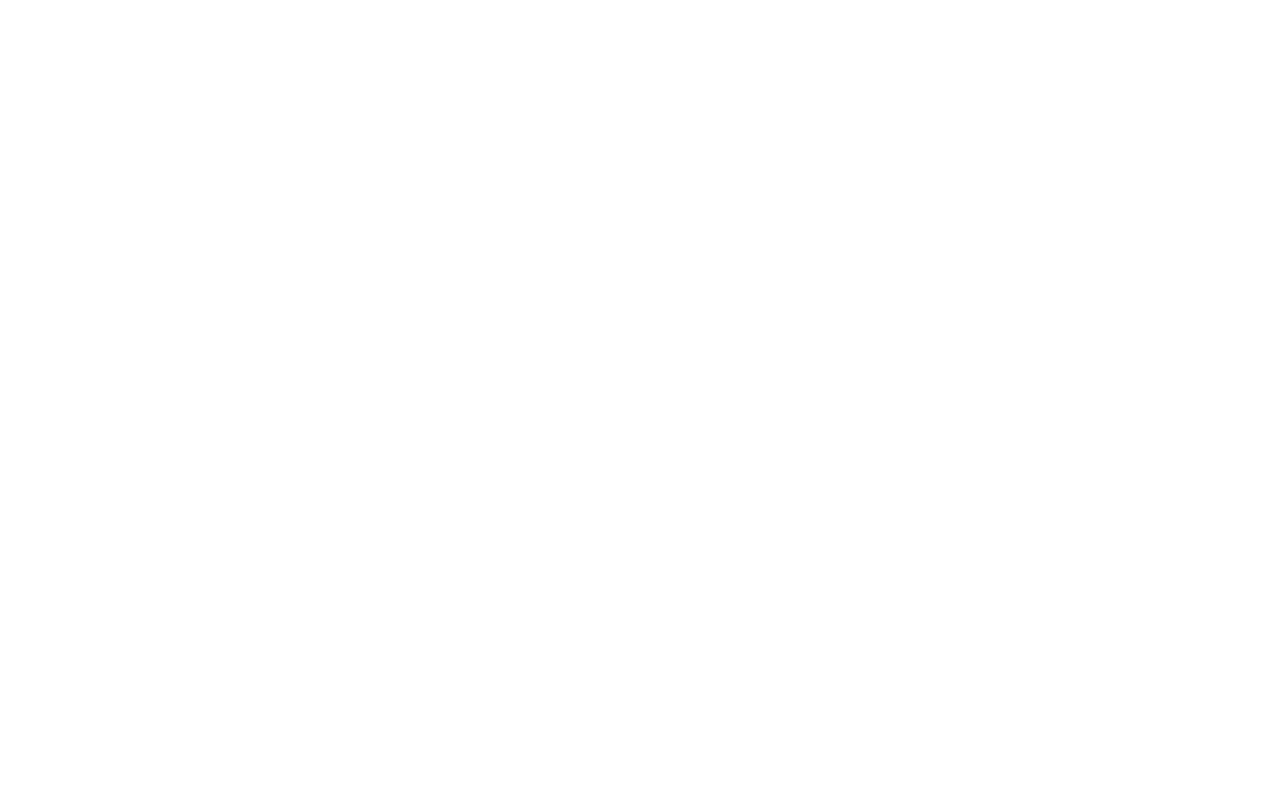
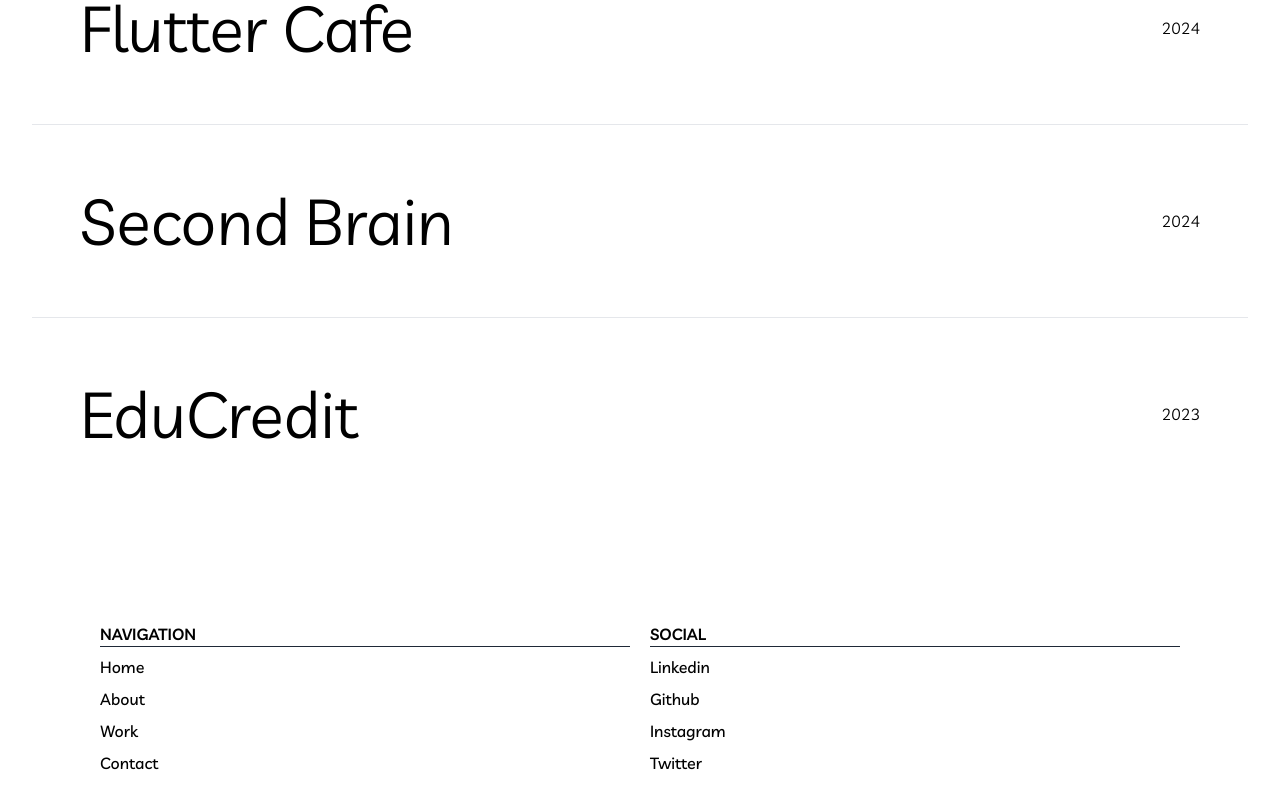
Before and after one commit to wanhasibala/portfolio-v2, a Next.js app: page /project in a window 1280 px wide. Before the commit this address had no page. Shown: the part 800-1600 px from the top of the page. Before the commit the page ends 800 px from the top, so only its background shows below. Built offline with nearby package versions, Linux system fonts and the light colour scheme.

Commit message:
project page

```diff
--- a/src/app/(home)/Hero.tsx
+++ b/src/app/(home)/Hero.tsx
@@ -62,7 +62,7 @@ const Hero = () => {
       <div className=" mt-[160px] z-2  h-[60vh] flex flex-col justify-between w-full ">
         {/* Hero text */}
         <div className="flex flex-col dark:bg-[#171717] dark:bg-opacity-30 bg-[#f8f8f8] bg-opacity-30 p-2.5 rounded-[20px] backdrop-blur-xl">
-            <h1 className="text-title font-bold md:max-w-[600px] lg:max-w-[800px] ">Hi, Im Wan Hasib</h1>
+            <h1 className="text-title font-bold lg:max-w-[800px] ">Hi, Im Wan Hasib</h1>
             <p className="text-xl lg: max-w-[650px]">Creative web designer & tech enthusiast</p>
         </div>
             <p className="text-xl mt-10 z-10 md:max-w-[600px]">Empowering online entrepreneurs to craft standout products with innovative design and strategic development. Let's create something remarkable together.</p>
--- a/src/app/(home)/Projects.tsx
+++ b/src/app/(home)/Projects.tsx
@@ -37,11 +37,7 @@ const projects = [
 export const Projects = () => {
   const [modal, setModal] = useState({ active: false, index: 0 });
   return (
-    <section className=" p-4 md:p-8 my-20">
-      <h1 className="max-w-[800px] text-secondary-800  text-heading-2 mx-auto text-center">
-        A Quick Glance of My past Project
-      </h1>
-
+    <section className=" p-4 md:p-8">
       <div className=" max-w-[1440px] mt-24 mx-auto">
         {projects.map((project, index) => {
           return (
--- a/src/app/page.tsx
+++ b/src/app/page.tsx
@@ -11,6 +11,9 @@ export default function Home() {
     <>
       <Hero />
       <Gallery />
+       <h1 className="max-w-[800px] text-secondary-800  text-heading-2 mx-auto text-center pt-20">
+        A Quick Glance of My past Project
+      </h1>
       <Projects />
       <Contact />
       <Footer />
--- /dev/null
+++ b/src/app/project/Header.tsx
@@ -0,0 +1,10 @@
+"use client"
+import React from 'react'
+
+const Header = () => {
+  return (
+    <div className='pt-[160px] text-heading-1 px-6 md:px-12 lg:px-20 font-medium'>Creating next level of digital product</div>
+  )
+}
+
+export default Header
--- /dev/null
+++ b/src/app/project/page.tsx
@@ -0,0 +1,11 @@
+import Footer from "../(home)/Footer";
+import { Projects } from "../(home)/Projects";
+import Header from "./Header";
+
+export default function Page() {
+    return <>
+    <Header />
+    <Projects />
+    <Footer />
+    </>
+}
--- a/src/components/Navbar/Button.tsx
+++ b/src/components/Navbar/Button.tsx
@@ -13,7 +13,7 @@ export default function Button({
 }) {
   return (
     <>
-      <div className={cn("transition-all duration-100 delay-200 pointer-events-auto absolute lg:right-20 md:right-12 -right-12  z-[51] hidden opacity-0  ease-in-out top-[1px]",{" block opacity-100" :header})}>
+      <div className={cn("transition-all duration-100 delay-200 pointer-events-auto absolute lg:right-20 md:right-12 right-2 z-[51] hidden opacity-0  ease-in-out top-[1px]",{" block opacity-100" :header})}>
         <MagneticEffect>
           <div
             onClick={() => toggleHamburger(!isActive)}
--- a/src/components/Navbar/Menu.tsx
+++ b/src/components/Navbar/Menu.tsx
@@ -15,7 +15,6 @@ export default function Menu({
   toggleHamburger: any;
   isActive: boolean;
 }) {
-
   return (
     <div
       onClick={toggleHamburger}
@@ -27,55 +26,18 @@ export default function Menu({
       <div className="text-xl border-b pb-2">Navigation</div>
       <div className="flex flex-col  gap-5">
         <MagneticEffect>
-          <Link
-            // to="hero"
-            // spy={true}
-            // smooth={true}
-            // offset={50}
-            // duration={500}
-            // className="cursor-pointer"
-            href="/"
-          >
-            Home
-          </Link>
+          <Link href="/">Home</Link>
         </MagneticEffect>
         <MagneticEffect>
-          <Link
-            // to="gallery"
-            // spy={true}
-            // smooth={true}
-            // duration={500}
-            // className="cursor-pointer"
-            href="/gallery"
-          >
+          <Link className="cursor-pointer" href="/gallery">
             Gallery
           </Link>
         </MagneticEffect>
         <MagneticEffect>
-          <Link
-            // to="work"
-            // spy={true}
-            // smooth={true}
-            // offset={50}
-            // duration={500}
-            // className="cursor-pointer"
-            href="/projects"
-          >
-            Project
-          </Link>
+          <Link href="/project">Project</Link>
         </MagneticEffect>
         <MagneticEffect>
-          <Link
-            // to="contact"
-            // spy={true}
-            // smooth={true}
-            // offset={50}
-            // duration={500}
-            // className="cursor-pointer"
-            href="/contact"
-          >
-            Contact
-          </Link>
+          <Link href="/contact">Contact</Link>
         </MagneticEffect>
       </div>
       <div>
@@ -87,8 +49,8 @@ export default function Menu({
           <a href="">Email</a>
         </div>
       </div>
-      <div className="flex bg-[#282828] w-fit px-4 py-2 rounded-md gap-5">
-     <ThemeSwitcher />
+      <div className="flex dark:bg-[#282828] bg-[#dcdcdc]  w-fit px-4 py-2 rounded-md gap-5">
+        <ThemeSwitcher />
       </div>
     </div>
   );
--- a/src/components/Navbar/Navbar.tsx
+++ b/src/components/Navbar/Navbar.tsx
@@ -33,7 +33,7 @@ export default function Navbar() {
   return (
     <nav
       className={cn(
-        "fixed z-[999] w-full flex  justify-between px-6 md:px-12 lg:px-20 mt-[30px] items-center  text-secondary-100 transition-all duration-300 delay-300",
+        "fixed z-[999] w-full flex  justify-between px-6 md:px-12 lg:px-20 mt-[30px] items-center  text-secondary-100 transition-all duration-300 delay-300 ",
         { "w-full px-6 md:px-12 lg:px-20": !header }
       )}
     >
@@ -52,20 +52,21 @@ export default function Navbar() {
         <MagneticEffect>
           <Link href="#gallery" className="flex flex-col group gap-5">
             Gallery
-            <div className="w-2 h-2 bg-black rounded-full  hidden group-hover:block self-center"/>
+            <div className="w-2 h-2 dark:bg-white bg-black rounded-full  hidden group-hover:block self-center"/>
             </Link>
         </MagneticEffect>
         <MagneticEffect>
-          <Link href="#work" className="flex flex-col group gap-5">Work
-            <div className="w-2 h-2 bg-black rounded-full  hidden group-hover:block self-center"/>
+          <Link href="/project" className="flex flex-col group gap-5">Work
+            <div className="w-2 h-2 dark:bg-white bg-black rounded-full  hidden group-hover:block self-center"/>
           </Link>
         </MagneticEffect>
         <MagneticEffect>
           <Link href="#contact" className="flex flex-col group gap-5">Contact
-            <div className="w-2 h-2 bg-black rounded-full  hidden group-hover:block self-center"/>
+            <div className="w-2 h-2 dark:bg-white bg-black rounded-full  hidden group-hover:block self-center"/>
           </Link>
         </MagneticEffect>
       </div>
+
       <Button
         toggleHamburger={toggleHamburger}
         isActive={!isActive}
--- a/src/components/ThemeSwitcher.tsx
+++ b/src/components/ThemeSwitcher.tsx
@@ -1,5 +1,6 @@
 "use client";
 
+import { cn } from "@/lib/utils";
 import { Computer, Moon, Sun } from "lucide-react";
 import { useTheme } from "next-themes";
 import { useEffect, useState } from "react";
@@ -14,18 +15,18 @@ export function ThemeSwitcher() {
 
   if (!mounted) return null;
   return (
-    <div defaultValue={theme} className="flex gap-2 ">
-      <div className="cursor-pointer text-white  dark:bg-zinc-800">
+    <div defaultValue={theme} className="flex gap-2 text-[#171717] dark:text-white">
+      <div className={cn("cursor-pointer   dark:bg-zinc-800 p-2 rounded", {"bg-zinc-200" :theme=="light"})}>
         <div onClick={(e) => setTheme("light")}>
           <Sun />
         </div>
       </div>
-      <div className="cursor-pointer text-white  dark:bg-zinc-800">
+      <div className={cn("cursor-pointer p-2 rounded  ",{"bg-zinc-600" :theme=="dark"})}>
         <div onClick={(e) => setTheme("dark")}>
           <Moon />
         </div>
       </div>
-      <div className="cursor-pointer text-white  dark:bg-zinc-800">
+      <div className="cursor-pointer p-2 rounded   dark:bg-zinc-800">
         <div onClick={(e) => setTheme("auto")}>
           <Computer />
         </div>
```
